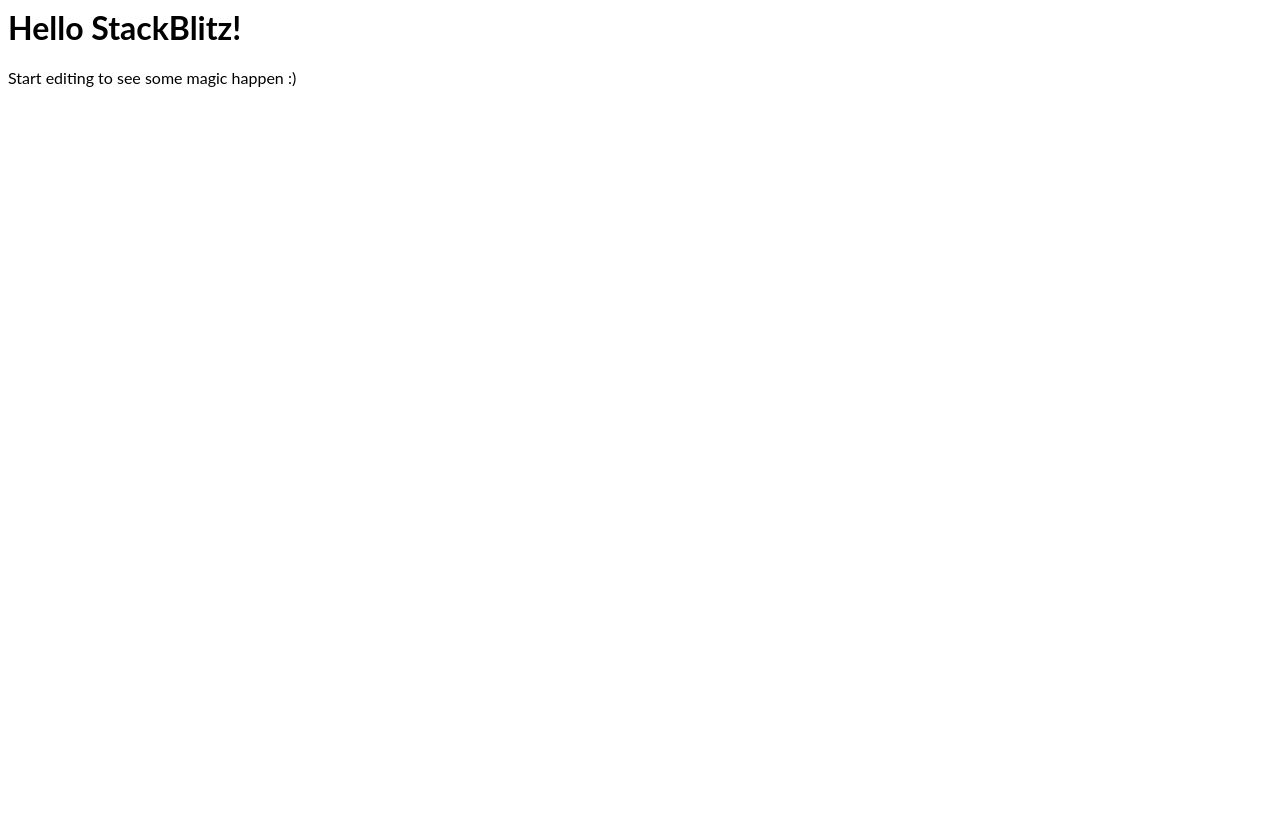
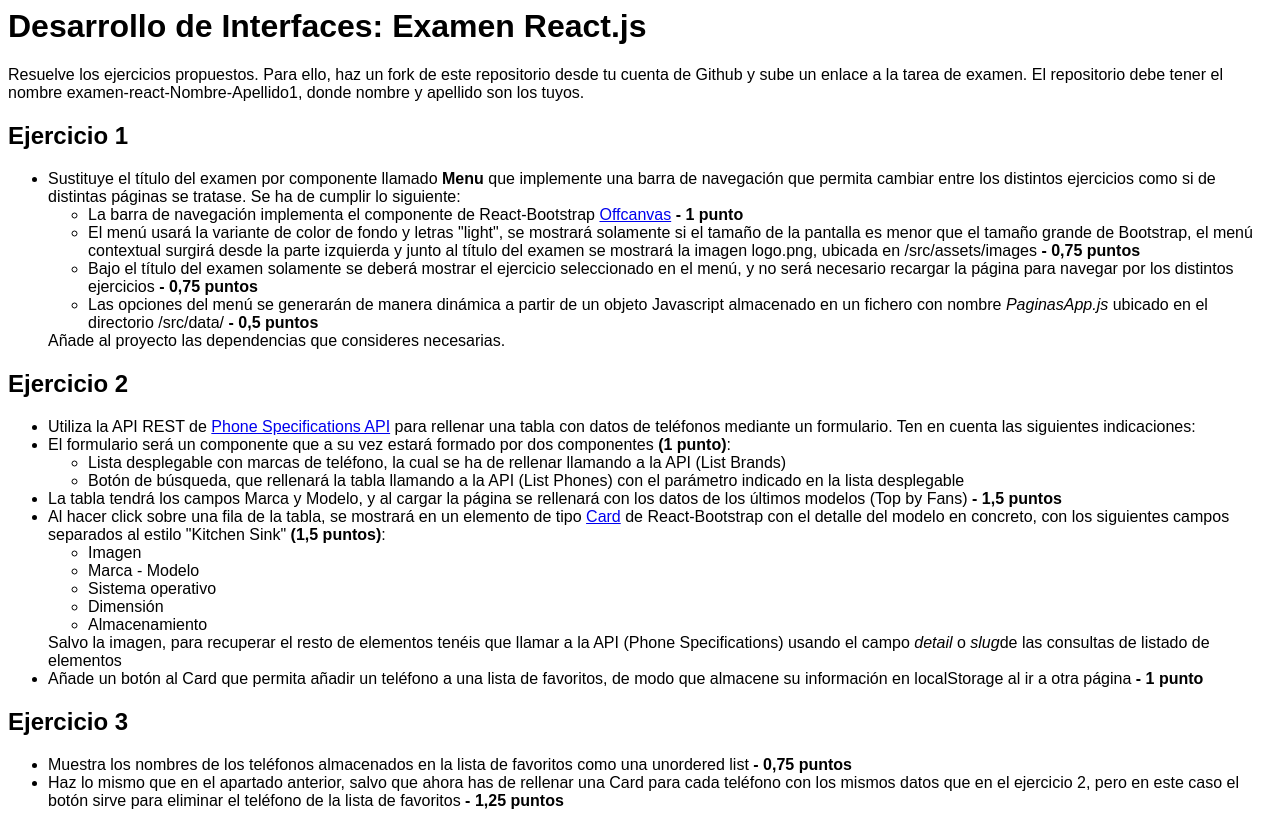
Before and after one commit to 04Victor04/examen_react_1402_Victor_Serna, a React (Create React App) app: page / in a window 1280 px wide. Before the commit the page ends 800 px from the top, so only its background shows below. Built offline with nearby package versions, Linux system fonts and the light colour scheme.

Commit message:
Examen sin modificar

```diff
--- a/src/App.js
+++ b/src/App.js
@@ -1,11 +1,23 @@
-import React from "react";
-import "./style.css";
+import React from 'react';
+import Ejercicio1 from './components/Ejercicio1';
+import Ejercicio2 from './components/Ejercicio2';
+import Ejercicio3 from './components/Ejercicio3';
 
-export default function App() {
+function App() {
   return (
     <div>
-      <h1>Hello StackBlitz!</h1>
-      <p>Start editing to see some magic happen :)</p>
+      <h1>Desarrollo de Interfaces: Examen React.js</h1>
+      <p>
+        Resuelve los ejercicios propuestos. Para ello, haz un fork de este
+        repositorio desde tu cuenta de Github y sube un enlace a la tarea de
+        examen. El repositorio debe tener el nombre
+        examen-react-Nombre-Apellido1, donde nombre y apellido son los tuyos.
+      </p>
+      <Ejercicio1 />
+      <Ejercicio2 />
+      <Ejercicio3 />
     </div>
   );
 }
+
+export default App;
--- /dev/null
+++ b/src/components/Ejercicio1.jsx
@@ -0,0 +1,53 @@
+import React from 'react';
+
+class Ejercicio1 extends React.Component {
+  constructor(props) {
+    super(props);
+  }
+
+  render() {
+    return (
+      <div id="ej1">
+        <h2>Ejercicio 1</h2>
+        <ul>
+          <li>
+           Sustituye el título del examen por componente llamado <b>Menu</b> que implemente una barra de navegación que permita cambiar
+           entre los distintos ejercicios como si de distintas páginas se tratase. Se ha de cumplir lo siguiente:
+            <ul>
+              <li>
+                La barra de navegación implementa el componente de
+                React-Bootstrap{' '}
+                <a href="https://react-bootstrap.github.io/components/navbar/#offcanvas">
+                  Offcanvas
+                </a>{' '}
+                <b> - 1 punto</b>
+              </li>
+              <li>
+              El menú usará la variante de color de fondo y letras "light", se mostrará solamente
+              si el tamaño de la pantalla es menor que el tamaño grande de Bootstrap, el menú contextual
+              surgirá desde la parte izquierda y junto al título del examen se mostrará la imagen logo.png,
+              ubicada en /src/assets/images{' '}
+              <b> - 0,75 puntos</b>
+              </li>
+              <li>
+                Bajo el título del examen solamente se deberá mostrar el
+                ejercicio seleccionado en el menú, y no será necesario recargar
+                la página para navegar por los distintos ejercicios{' '}
+                <b> - 0,75 puntos</b>
+              </li>
+              <li>
+                Las opciones del menú se generarán de manera dinámica a partir
+                de un objeto Javascript almacenado en un fichero con nombre{' '}
+                <i>PaginasApp.js</i> ubicado en el directorio /src/data/
+                <b> - 0,5 puntos</b>
+              </li>
+            </ul>
+            Añade al proyecto las dependencias que consideres necesarias.
+          </li>
+        </ul>
+      </div>
+    );
+  }
+}
+
+export default Ejercicio1;
--- /dev/null
+++ b/src/components/Ejercicio2.jsx
@@ -0,0 +1,48 @@
+import React from 'react';
+
+class Ejercicio2 extends React.Component {
+  constructor(props) {
+    super(props);
+  }
+
+  render() {
+    return (
+      <div id="ej2">
+      <h2>Ejercicio 2</h2>
+      <ul>
+        <li>
+          Utiliza la API REST de{' '}
+          <a href="https://github.com/azharimm/phone-specs-api">Phone Specifications API</a>{' '}
+          para rellenar una tabla con datos de teléfonos mediante un formulario. Ten en cuenta las siguientes indicaciones:
+        </li>
+        <li>El formulario será un componente que a su vez estará formado por dos componentes <b>(1 punto)</b>:</li>
+          <ul>
+            <li>Lista desplegable con marcas de teléfono, la cual se ha de rellenar llamando a la API (List Brands)</li>
+            <li>Botón de búsqueda, que rellenará la tabla llamando a la API (List Phones) con el parámetro indicado en la lista desplegable</li>
+          </ul>
+        <li>La tabla tendrá los campos Marca y Modelo, y al cargar la página se rellenará con los datos de los últimos modelos (Top by Fans)<b> - 1,5 puntos</b></li>
+        <li>Al hacer click sobre una fila de la tabla, se mostrará en un elemento de tipo <a href="https://react-bootstrap.github.io/components/cards/">
+            Card
+          </a>{' '}
+          de React-Bootstrap con el detalle del modelo en concreto, con los siguientes campos separados al estilo "Kitchen Sink"<b> (1,5 puntos)</b>:
+          <ul>
+            <li>Imagen</li>
+            <li>Marca - Modelo</li>
+            <li>Sistema operativo</li>
+            <li>Dimensión</li>
+            <li>Almacenamiento</li>
+          </ul>
+          Salvo la imagen, para recuperar el resto de elementos tenéis que llamar a la API (Phone Specifications) usando el campo <i>detail</i> o <i>slug</i>
+          de las consultas de listado de elementos
+          </li>
+        <li>
+          Añade un botón al Card que permita añadir un teléfono a una lista de favoritos, de modo que almacene su información en localStorage al ir a otra página<b> - 1 punto</b>
+        </li>
+      </ul>
+    </div>
+
+    );
+  }
+}
+
+export default Ejercicio2;
--- /dev/null
+++ b/src/components/Ejercicio3.jsx
@@ -0,0 +1,26 @@
+import React from 'react';
+
+class Ejercicio3 extends React.Component {
+  constructor(props) {
+    super(props);
+  }
+
+  render() {
+    return (
+      <div id="ej3">
+      <h2>Ejercicio 3</h2>
+      <ul>
+        <li>
+          Muestra los nombres de los teléfonos almacenados en la lista de favoritos como una unordered list<b> - 0,75 puntos</b>
+        </li>
+        <li>
+          Haz lo mismo que en el apartado anterior, salvo que ahora has de rellenar una Card para cada teléfono con los mismos datos que en el ejercicio 2,
+          pero en este caso el botón sirve para eliminar el teléfono de la lista de favoritos<b> - 1,25 puntos</b>
+        </li>
+      </ul>
+    </div>
+    );
+  }
+}
+
+export default Ejercicio3;
--- /dev/null
+++ b/src/index.css
@@ -0,0 +1,3 @@
+* {
+  font-family: 'Arial', sans-serif;
+}
--- a/src/style.css
+++ /dev/null
@@ -1,3 +0,0 @@
-h1, p {
-  font-family: Lato;
-}
```
Also changed, not shown: src/index.js (+5 -5 lines).
